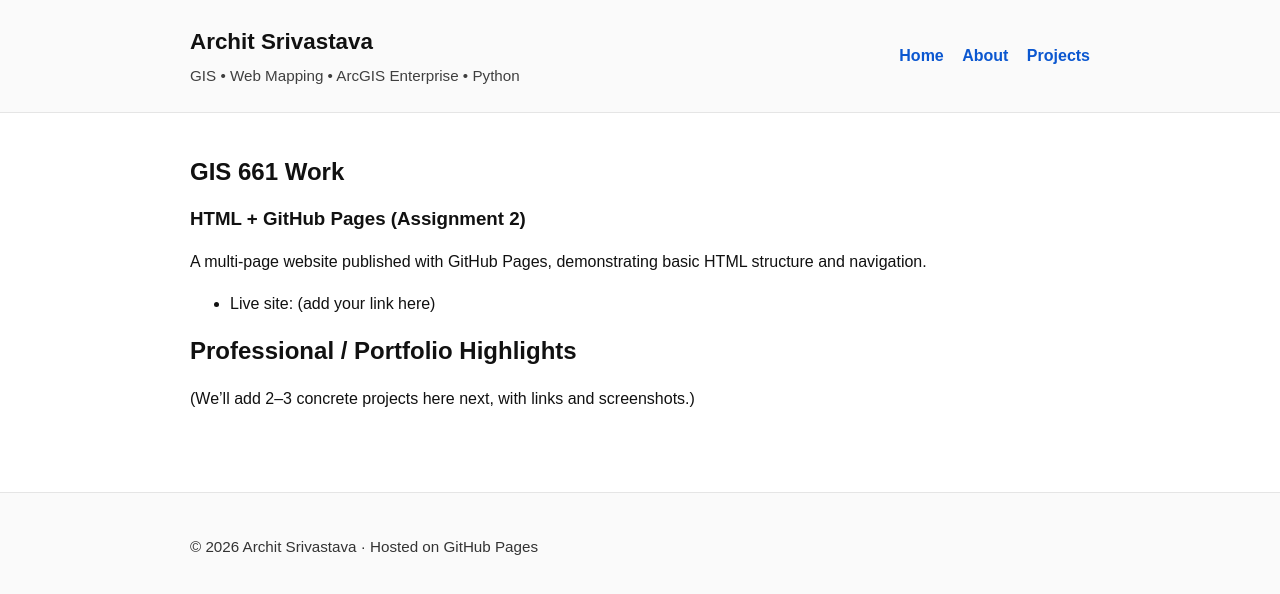
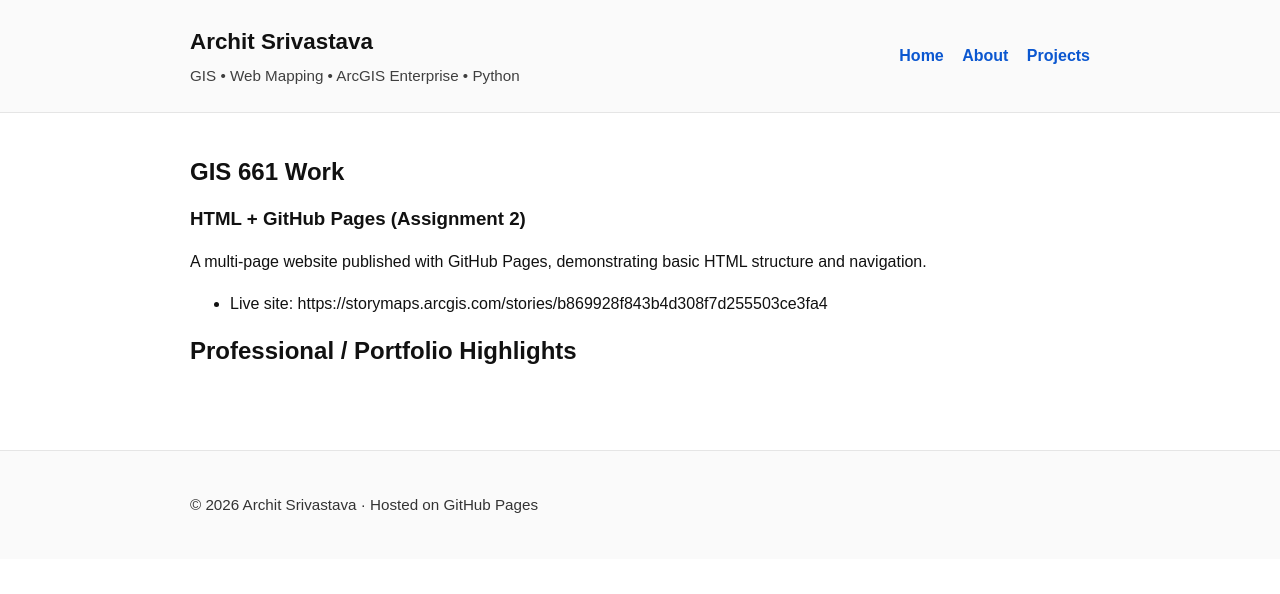
Before and after one commit to architsriva/architsriva.github.io, a Jekyll site: the page built from projects.md, in a window 1280 px wide. Shown: the top 594 px of the page. Built offline with Jekyll 4.4.1, drawn with Linux system fonts in a browser that asks for light colours.

Commit message:
Update live site link in projects.md
Updated the live site link for the HTML + GitHub Pages project.

```diff
--- a/projects.md
+++ b/projects.md
@@ -8,7 +8,6 @@ title: Projects
 ### HTML + GitHub Pages (Assignment 2)
 A multi-page website published with GitHub Pages, demonstrating basic HTML structure and navigation.
 
-- Live site: (add your link here)
+- Live site: https://storymaps.arcgis.com/stories/b869928f843b4d308f7d255503ce3fa4
 
 ## Professional / Portfolio Highlights
-(We’ll add 2–3 concrete projects here next, with links and screenshots.)
```
